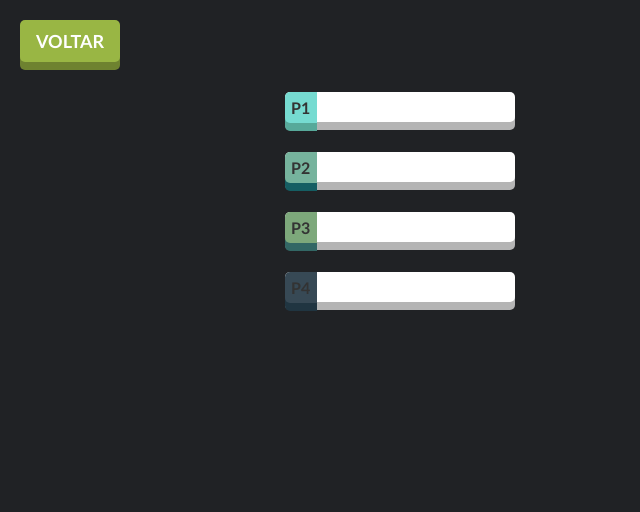
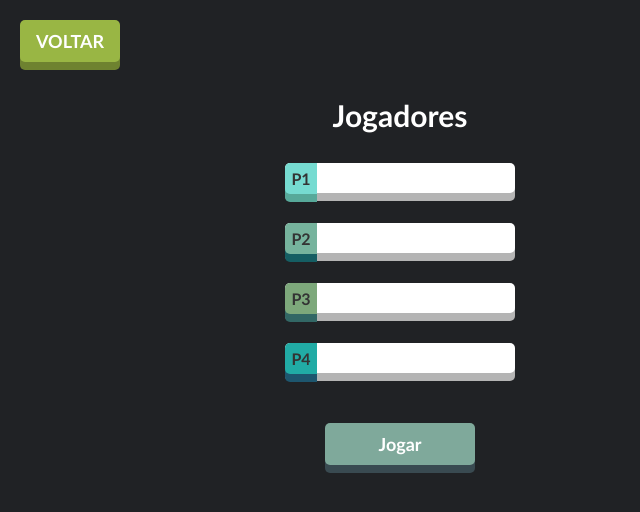
Before and after one commit to victordaniel102/gameperfil, an Electron app: page app/iniciar.html in a window 800 px wide. Shown: the whole page, without its empty margins (0-640 px from the left). Drawn offline with Linux system fonts and the light colour scheme; no server answers.

Commit message:
components ok

```diff
--- a/app/css/iniciar.css
+++ b/app/css/iniciar.css
@@ -30,9 +30,32 @@ body {
 	font-weight: bold;
 }
 .play:hover button {
-	transform: scale(1.1)
+	transform: scale(1.05)
 }
-
+.togame {
+	width: 150px;
+	margin: auto;
+	margin-top: 50px;
+}
+.togame button {
+	width: 150px;
+	border-radius: 5px;
+	padding: 10px;
+	border: none;
+	color: #fff;
+	background-color: #7fa99b;
+	box-shadow: 0px 8px 0px 0px #394a51;
+	outline: none;
+	cursor: pointer;
+	transition: all .5s;
+	font-size: 18px;
+    font-family: 'Calibri', sans-serif;
+	font-weight: bold;
+}
+.togame:hover button {
+	background-color: #8ea6b4;
+	box-shadow: 0px 8px 0px 0px #394a51;
+}
 .playerCard {
 	width: 200px;
 	margin: auto;
@@ -64,7 +87,17 @@ body {
 	padding: 5px;
 	color: #333;
 	position: absolute;
-	transform: translate(25px,-15px);
+	transform: translate(20px,-15px);
     font-family: 'Calibri', sans-serif;
     outline: none;
 }
+.header {
+	font-size: 30px;
+	color: #fff;
+    font-family: 'Calibri', sans-serif;
+	font-weight: bold;
+}
+.players {
+	text-align: center;
+	margin-top: 35px;
+}
--- a/app/iniciar.html
+++ b/app/iniciar.html
@@ -17,6 +17,7 @@
         </div>
 
         <div class="players">
+            <span class="header">Jogadores</span>
             <div class="playerCard">
                 <div class="rd-color">P1</div>
                 <div class="rd-text" contenteditable="true"></div>
@@ -30,8 +31,11 @@
                 <div class="rd-text" contenteditable="true"></div>
             </div>
             <div class="playerCard">
-                <div class="rd-color" style="background-color:#374955;box-shadow:0px 8px 0px 0px #203541">P4</div>
+                <div class="rd-color" style="background-color:#21aba5;box-shadow:0px 8px 0px 0px #1d566e">P4</div>
                 <div class="rd-text" contenteditable="true"></div>
+            </div>
+            <div class="togame">
+                <button>Jogar</button>
             </div>
         </div>
 
```
